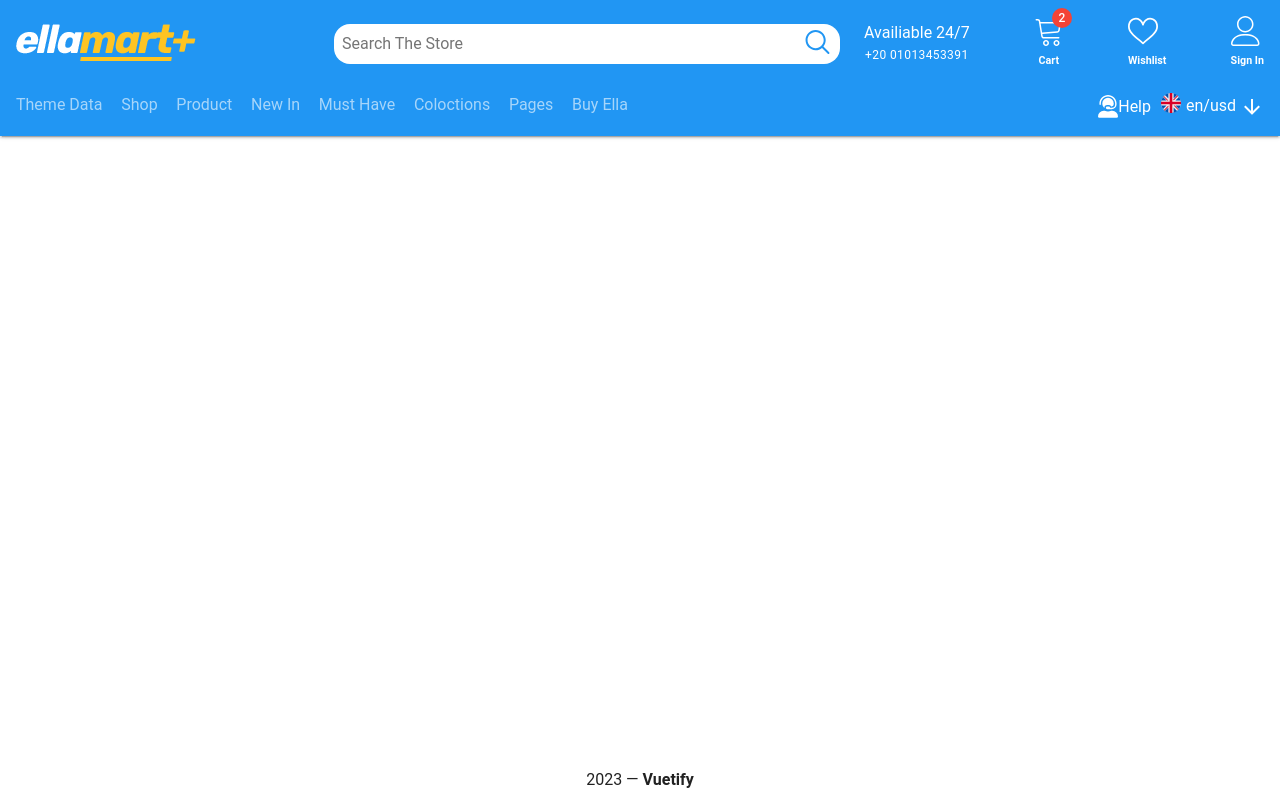
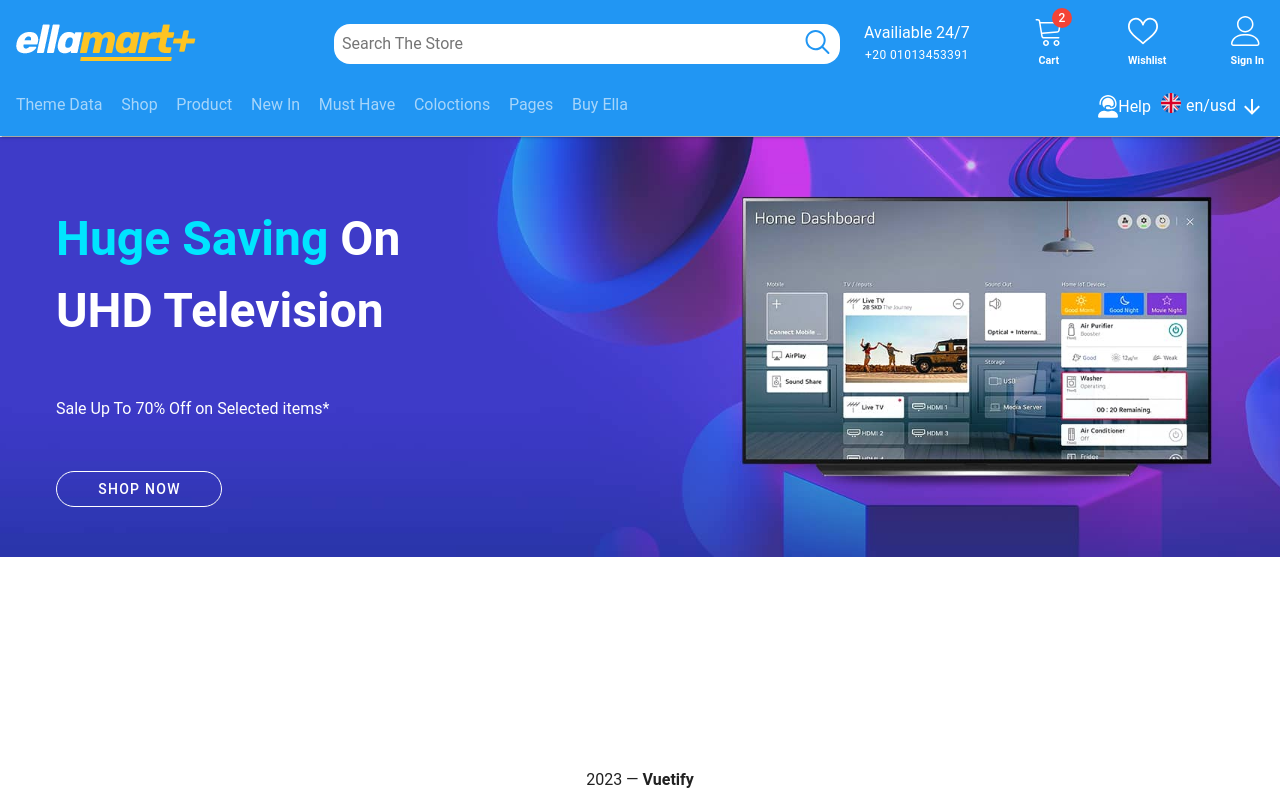
Before and after one commit to Sayed2210/E-Commerce-Web-App, a Vue app: page / in a window 1280 px wide. Built offline with nearby package versions, Linux system fonts and the light colour scheme.

Commit message:
finsih banner

```diff
--- a/src/components/global/AppLayout.vue
+++ b/src/components/global/AppLayout.vue
@@ -2,7 +2,7 @@
   <v-layout>
     <CartDrawer />
     <AppNav />
-    <v-main>
+    <v-main style="padding-top: 137px">
       <slot></slot>
     </v-main>
     <AppFooter />
--- /dev/null
+++ b/src/components/home_page/UpperBanner.vue
@@ -0,0 +1,50 @@
+<template>
+  <div class="banner">
+    <div class="parent">
+      <v-container>
+        <v-row>
+          <v-col cols="5">
+            <div class="cont">
+              <h1>
+                <span>Huge Saving</span>
+                On UHD Television
+              </h1>
+              <p>Sale Up To 70% Off on Selected items*</p>
+              <v-btn
+                variant="outlined"
+                style="border-radius: 22px"
+                class="px-10"
+                >Shop Now</v-btn
+              >
+            </div>
+          </v-col>
+        </v-row>
+      </v-container>
+    </div>
+  </div>
+</template>
+<style lang="scss">
+.banner {
+  .parent {
+    height: 420px;
+    background-image: url(../../assets/images/banner-bg.jpg);
+    background-size: cover;
+    background-postion: -90px top;
+  }
+  .cont {
+    padding-top: 50px;
+    max-width: 370px;
+    color: white;
+    h1 {
+      font-size: 3rem;
+      font-wight: bold;
+      span {
+        color: #00e5ff;
+      }
+    }
+    p {
+      margin: 50px 0;
+    }
+  }
+}
+</style>
--- a/src/views/HomeView.vue
+++ b/src/views/HomeView.vue
@@ -1,7 +1,9 @@
 <template>
   <div class="home">
-    <h1 class="text-center">this home page</h1>
+    <UpperBanner />
   </div>
 </template>
 
-<script></script>
+<script setup>
+import UpperBanner from "@/components/home_page/UpperBanner.vue";
+</script>
```
Also changed, not shown: src/components/home_page/LogoPage.vue (added, +7 -0 lines).
